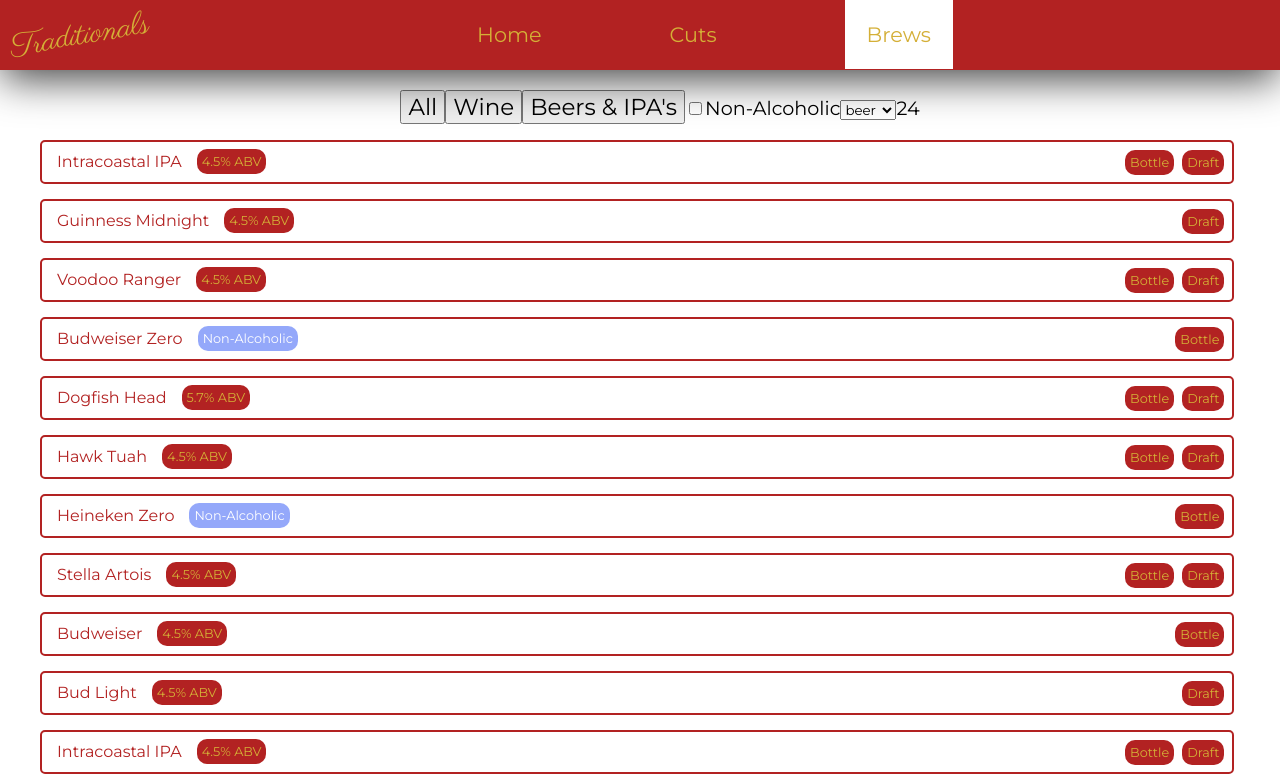
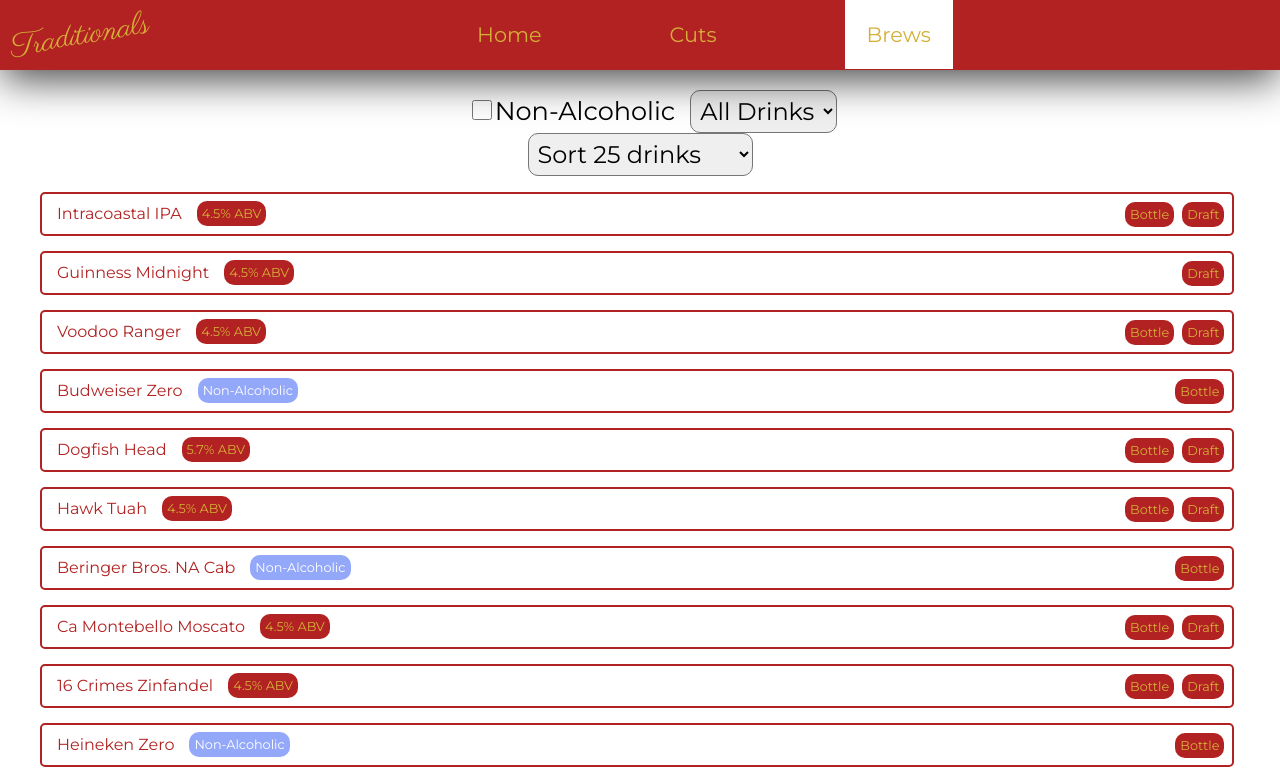
Before and after one commit to Michael-Montgomery/traditionals, a React (Create React App) app: page /brews in a window 1280 px wide. Shown: the top 780 px of the page. Built offline with nearby package versions, Linux system fonts and the light colour scheme; a web font is replaced by a local one.

Commit message:
added filter logic in bres dataset.

```diff
--- a/src/data/drinks.js
+++ b/src/data/drinks.js
@@ -54,6 +54,14 @@
         type: 'beer',
         containsAlcohol: true,
         abv: 4.5
+    },
+    {
+        name: 'Beringer Bros. NA Cab',
+        bottle: true,
+        draft: false,
+        type: 'wine',
+        color: 'red',
+        containsAlcohol: false
     },
     {
         name: 'Ca Montebello Moscato',
--- a/src/pages/brews/brews.css
+++ b/src/pages/brews/brews.css
@@ -12,11 +12,37 @@
 
 #drinks-filters-list button {
     font-size: 1.2em;
+    display: none;
 }
 
 #filters-wrapper ul, #filters-wrapper p {
     display: inline;
-    font-size: 1.2em;
+    font-size: 1.6em;
+}
+
+input[type='checkbox'] {
+    width:20px;
+    height:20px
+}
+
+input[type='checkbox']:checked {
+    background: var(--primary);
+}
+
+#filters-wrapper select {
+    font-size: 1.5em;
+    margin: 0 15px;
+    padding: 5px;
+    border-radius: 10px;
+}
+
+#item-count {
+    background-color: grey;
+    height: 30px;
+    width: 30px;
+    padding: 8px;
+    border-radius: 50%;
+    display: inline;
 }
 
 #beer-list div {
--- a/src/pages/brews/brews.js
+++ b/src/pages/brews/brews.js
@@ -6,8 +6,8 @@
 
 
 function Brews() {
-const [drinksCopy, setDrinksCopy] = useState(drinks);
-const [naChecked, setNaChecked] = useState(false);
+    const [drinksCopy, setDrinksCopy] = useState(drinks);
+    const [naChecked, setNaChecked] = useState(false);
     return (
         <>
             <div id='brews-wrapper'>
@@ -20,25 +20,47 @@
                             <button>Beers & IPA's</button>
                         </ul>
                         <p><input type='checkbox' onClick={(e) => {
-                                setNaChecked(e.target.checked);
-                                if(e.target.checked) {
+                            setNaChecked(e.target.checked);
+                            if (e.target.checked) {
+                                setDrinksCopy(drinksCopy.filter((val) => !val.containsAlcohol))
+                            } else {
+                                setDrinksCopy(drinks)
+                            }
+                        }}></input>Non-Alcoholic</p>
+                        <select onChange={(e) => {
+                            if (e.target.value === 'all') {
+                                if (naChecked) {
                                     setDrinksCopy(drinksCopy.filter((val) => !val.containsAlcohol))
                                 } else {
                                     setDrinksCopy(drinks)
                                 }
-                        }}></input>Non-Alcoholic</p>
-                        <select onChange={(e) => setDrinksCopy(drinksCopy.filter((val) => val.type === e.target.value))}>
+                            } else {
+                                if (naChecked) {
+                                    setDrinksCopy(drinksCopy.filter((val) => val.type === e.target.value && (!val.containsAlcohol)));
+                                } else {
+                                    setDrinksCopy(drinksCopy.filter((val) => val.type === e.target.value));
+                                }
+                            }
+                        }}>
+                            <option value='all'>All Drinks</option>
                             <option value='beer'>beer</option>
                             <option value='lager'>lager</option>
                             <option value='ipa'>IPA</option>
+                            <option value='wine'>Wine</option>
                         </select>
-                        <p>{drinksCopy.length}</p>
+                        {/* <div id='item-count'>{drinksCopy.length}</div> */}
+                        <select>
+                            <option>{`Sort ${drinksCopy.length} drinks`}</option>
+                            <option value='name'>Name</option>
+                            <option value='abv-low'>ABV (low - high)</option>
+                            <option value='abv-high'>ABV (high - low)</option>
+                        </select>
                     </form>
                 </div>
                 {/* <h3>Beer, Lagers & IPA's</h3> */}
                 <ul id='beer-list'>
                     {
-                        drinksCopy.filter((val) => {return val.type !== 'wine'}).map((drink, idx) => {
+                        drinksCopy.map((drink, idx) => {
                             return (
                                 <li key={idx}>
                                     <div className='beer-list-div'>
```
